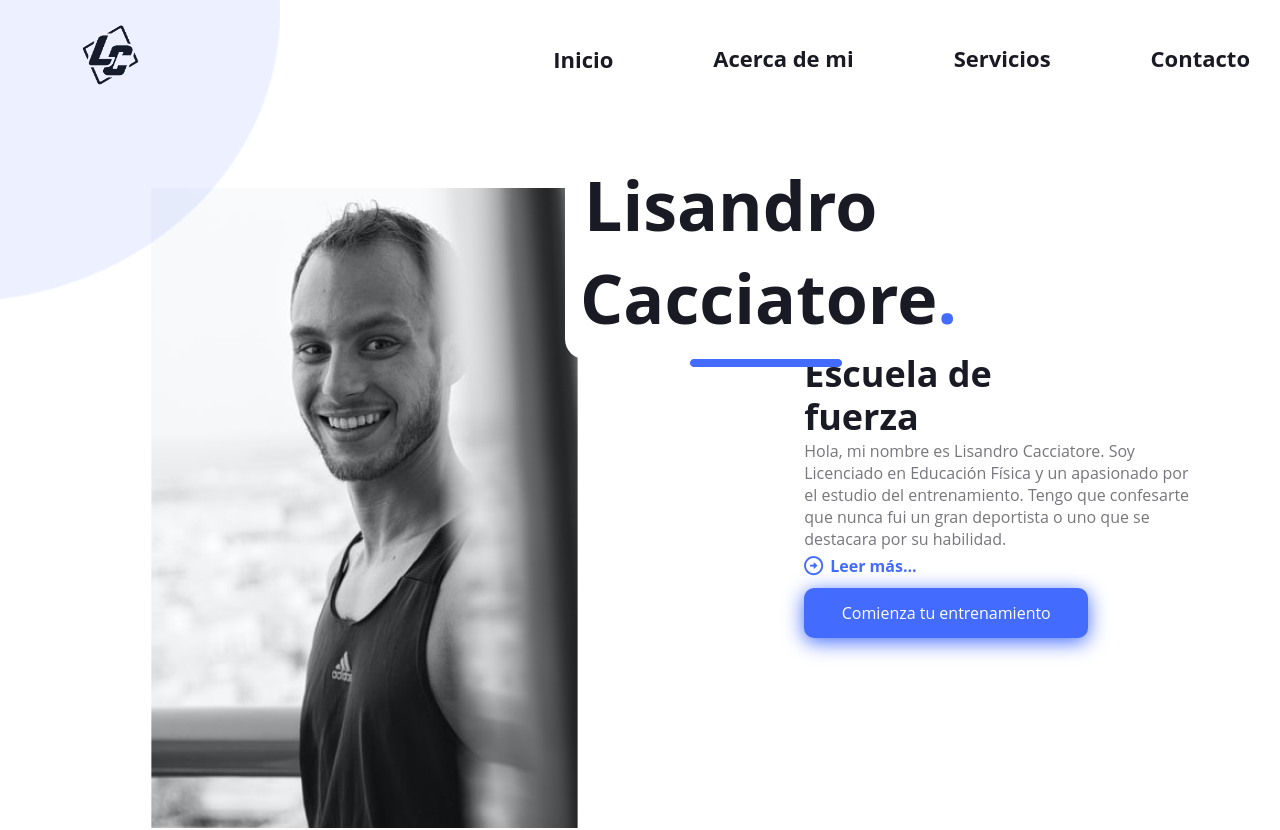
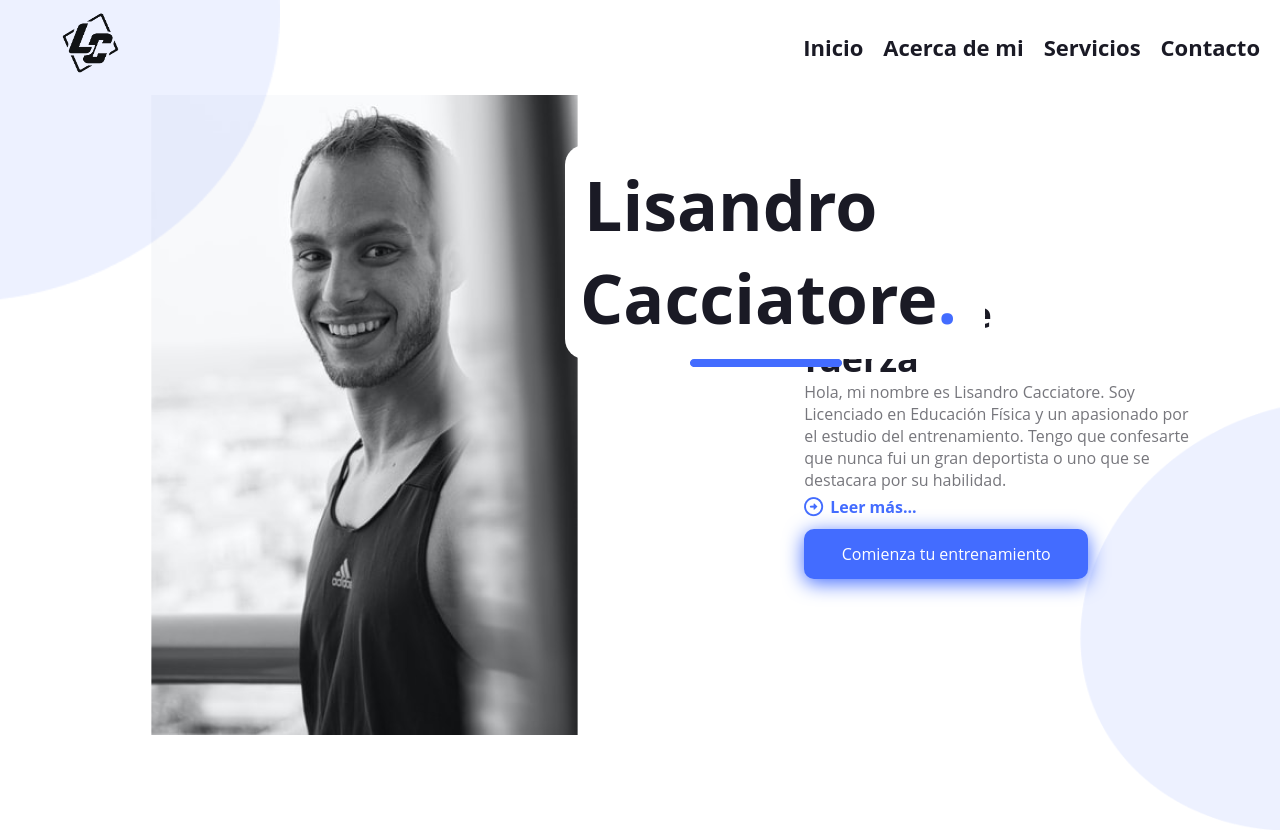
Before and after one commit to gaby7887/Proyecto-Lisandro, a React (Create React App) app: page / in a window 1280 px wide. Shown: the top 830 px of the page. Built offline with nearby package versions, Linux system fonts and the light colour scheme.

Commit message:
terminando estilos, navbar, responsive

```diff
--- a/src/Componentes/Navbar/Burguer.js
+++ b/src/Componentes/Navbar/Burguer.js
@@ -6,7 +6,7 @@ const StyledBurger = styled.div`
     width: 2rem;
     height: 2rem;
     position: fixed;
-    top: 15px;
+    top: 25px;
     right: 20px;
     z-index: 20;
     display: none;
@@ -15,6 +15,7 @@ const StyledBurger = styled.div`
         justify-content: space-around;
         flex-flow: column nowrap;
     }
+
     div {
         width: 2rem;
         height: 0.25rem;
--- a/src/Componentes/Navbar/Navbar.css
+++ b/src/Componentes/Navbar/Navbar.css
@@ -21,6 +21,7 @@
 .ULlist {
     display: flex;
     align-items: center;
+    gap: 20px;
     background: white;
 }
 
@@ -55,19 +56,6 @@
     height: 25px;
     text-decoration: none;
     color: #1A1A25
-}
-
-.kgBKsi{
-    right: 60px !important;
-}
-.cLsCLe{
-    right: 60px !important;
-}
-.hyqPQT{
-    padding: 0px !important;
-}
-.gIxFBY{
-    z-index: 3;
 }
 
 .acercaDeMiNavbar {
@@ -105,3 +93,73 @@
     text-decoration: none;
     color: #1A1A25
 }
+
+.kgBKsi{
+    right: 60px !important;
+}
+.cLsCLe{
+    right: 60px !important;
+}
+.hyqPQT{
+    padding: 0px !important;
+}
+.gIxFBY{
+    z-index: 3;
+}
+
+@media (max-width: 412px){
+    .logoLisandro {
+        width: 140px;
+        height: 70px;
+    }
+    .inicioNavbar{
+        width: 78px;
+        height: 25px;
+        font-size: 16px;
+        font-weight: 700;
+        line-height: 19px;
+    }
+    .acercaDeMiNavbar{
+        width: 78px;
+        height: 25px;
+        font-size: 16px;
+        font-weight: 700;
+        line-height: 19px;
+        padding: 0;
+    }
+    .serviciosNavbar{
+        width: 78px;
+        height: 25px;
+        font-size: 16px;
+        font-weight: 700;
+        line-height: 19px;
+    }
+    .contactoNavbar{
+        width: 78px;
+        height: 25px;
+        font-size: 16px;
+        font-weight: 700;
+        line-height: 19px;
+    }
+    .inicioNavbar span{
+        color: #436CFF;
+        font-size: 20px;
+        margin-right: 2px;
+    }
+    .acercaDeMiNavbar span{
+        color: #436CFF;
+        font-size: 20px;
+        margin-right: 2px;
+        padding: 0;
+    }
+    .serviciosNavbar span{
+        color: #436CFF;
+        font-size: 20px;
+        margin-right: 2px;
+    }
+    .contactoNavbar span{
+        color: #436CFF;
+        font-size: 20px;
+        margin-right: 2px;
+    }
+}
--- a/src/Componentes/Navbar/Navbar.js
+++ b/src/Componentes/Navbar/Navbar.js
@@ -8,15 +8,13 @@ import logo from '../../Imagenes/logo.png';
 
 const Nav = styled.nav`
     width: 100%;
-    height: 55px
-    border-bottom: 2px solid #f1f1f1;
-    padding: 0 20px;
+    height: 95px;
     display: flex;
     justify-content: space-between;
+    align-items: center;
     .logo {
-    padding: 15px 0;
-    z-index: 25,
-
+        /* padding: 15px 0; */
+        z-index: 25;
     }
 `
 
--- a/src/Componentes/Navbar/RightNav.js
+++ b/src/Componentes/Navbar/RightNav.js
@@ -9,35 +9,57 @@ const Ul = styled.ul`
   list-style: none;
   display: flex;
   flex-flow: row nowrap;
-  li {
-    padding: 21px 50px;
-
-
-  }
-
+  margin-right: 20px;
 
   @media (max-width: 412px) {
     flex-flow: column nowrap;
-
+    margin-right: 0;
     position: fixed;
+    z-index: 1;
     transform: ${({ open }) => open ? 'translateX(0)' : 'translateX(100%)'};
     top: 0;
-    right: 10px;
-    height: 100vh;
-    width: 300px;
-    padding-top: 3.5rem;
+    right: 1px;
     transition: transform 0.3s ease-in-out;
     li {
       color: #fff;
     }
     .ULlist{
+      width: 156px;
+      height: 300px;
+      padding: 0px 6px ;
       display: flex;
-      flex-direction:column
+      justify-content: center;
+      align-items: center;
+      flex-flow: column nowrap;
+      border-radius: 20px;
+      box-shadow: 0px 4px 8px rgba(0, 0, 0, 0.25);
+      gap: 20px;
+    }
+    li{
+      margin: 10px 0;
     }
     #iconosNav{
-    display: inline;
+      display: flex;
+      flex-direction: row;
+      justify-content: center;
       text-align: center;
-
+      gap: 10px;
+    }
+    .instagram{
+        width:25px;
+        height: 25px;
+      }
+      .gmail{
+        width:25px;
+        height: 25px;
+      }
+      .whatsapp{
+        width:25px;
+        height: 25px;
+      }
+      .m-b{
+        margin-top: 40px;
+        margin-bottom: 30px;
       }
     }
 `;
@@ -46,12 +68,41 @@ const Ul = styled.ul`
 const RightNav = ({ open }) => {
   return (
     <Ul open={open}>
+
+      {
+        open ?
+        (
+          <ul className='ULlist'>
+            <div className='m-b'>
+              <li className='navList'>
+                <a href='#inicio' className="inicioNavbar"><span>-</span>Inicio</a>
+              </li>
+              <li className='navList'>
+                <a href="#acercaDeMi" className="acercaDeMiNavbar"><span>-</span>Acerca de mi</a>
+                </li>
+              <li className='navList'>
+                <a href="#servicios" className="serviciosNavbar"><span>-</span>Servicios</a>
+              </li>
+              <li className='navList'>
+                <a href="#contacto" className="contactoNavbar"><span>-</span>Contacto</a>
+              </li>
+            </div>
+
+            <div className="contenedorIconos" id="iconosNav">
+                  <a className="numeroWhatsapp" href="https://instagram.com/escueladefuerza" target="_blank" rel="noopener noreferrer"><img className="instagram" src={instagram} alt="logo"/></a>
+                  <a className="numeroWhatsapp" href="https://wa.me/5493415040228"><img className="whatsapp" src={whatsapp} alt="logo"/></a>
+                  <a className="numeroWhatsapp" href="mailto:escueladefuerza@gmail.com" target="_blank" rel="noopener noreferrer"><img className="gmail" src={gmail} alt="logo"/></a>
+            </div>
+          </ul>
+        )
+        :
+        (
           <ul className='ULlist'>
               <li className='navList'>
                 <a href='#inicio' className="inicioNavbar">Inicio</a>
               </li>
               <li className='navList'>
-          <a href="#acercaDeMi"className="acercaDeMiNavbar">Acerca de mi</a>
+                <a href="#acercaDeMi" className="acercaDeMiNavbar">Acerca de mi</a>
                 </li>
               <li className='navList'>
                 <a href="#servicios" className="serviciosNavbar">Servicios</a>
@@ -59,12 +110,15 @@ const RightNav = ({ open }) => {
               <li className='navList'>
                 <a href="#contacto" className="contactoNavbar">Contacto</a>
               </li>
-      </ul>
             <div className="contenedorIconos" id="iconosNav">
               <a className="numeroWhatsapp" href="https://instagram.com/escueladefuerza" target="_blank" rel="noopener noreferrer"><img className="instagram" src={instagram} alt="logo"/></a>
+              <a className="numeroWhatsapp" href="https://wa.me/5493415040228"><img className="whatsapp" src={whatsapp} alt="logo"/></a>
               <a className="numeroWhatsapp" href="mailto:escueladefuerza@gmail.com" target="_blank" rel="noopener noreferrer"><img className="gmail" src={gmail} alt="logo"/></a>
-            <a className="numeroWhatsapp" href="https://wa.me/5493415040228"><img className="whatsapp" src={whatsapp} alt="logo"/></a>
             </div>
+          </ul>
+        )
+      }
+
     </Ul>
 
   )
--- a/src/Componentes/Views/AcercaDeMi/acercaDeMi.css
+++ b/src/Componentes/Views/AcercaDeMi/acercaDeMi.css
@@ -75,6 +75,23 @@
     line-height: 76.8px;
     /* margin: 40px 0 100px 0; */
 }
+.ellipse2 {
+    position: absolute;
+    z-index: 1;
+    width: 200px;
+    height: 431px;
+    right: 0;
+    top: 1550px;
+}
+.ellipse4 {
+    position: absolute;
+    z-index: 1;
+    width: 200px;
+    height: 431px;
+    left: 0;
+    top: 1550px;
+}
+
 @media (max-width: 412px){
     .acercaDeMi{
         margin: 150px 0 0 0;
@@ -124,4 +141,16 @@
         left: 62px;
         top: 2130px;
     }
+    .ellipse2 {
+        position: absolute;
+        z-index: 1;
+        width: 90px;
+        height: 231px;
+        right: 0;
+        top: 2190px;
+        margin-right: 1px;
+    }
+    .ellipse4 {
+        display: none;
+    }
 }
--- a/src/Componentes/Views/Contacto/Contacto.js
+++ b/src/Componentes/Views/Contacto/Contacto.js
@@ -4,6 +4,9 @@ import fotoContacto1 from '../../../Imagenes/fotoContacto1.png'
 import fotoContacto2 from '../../../Imagenes/fotoContacto2.png'
 import fotoContacto3 from '../../../Imagenes/fotoContacto3.png'
 import fotoContacto4 from '../../../Imagenes/fotoContacto4.jpg'
+import ellipse3 from '../../../Imagenes/Ellipse 1.png'
+import ellipse4 from '../../../Imagenes/Ellipse 4.png'
+
 
 const Contacto = () => {
     return (
@@ -40,6 +43,12 @@ const Contacto = () => {
                     />
                 </div>
             </div>
+            <div >
+                <img className="ellipse3" src={ellipse3} alt="logo"/>
+            </div>
+            <div >
+                <img className="ellipse5" src={ellipse4} alt="logo"/>
+            </div>
         </div>
     )
 }
--- a/src/Componentes/Views/Header/Header.js
+++ b/src/Componentes/Views/Header/Header.js
@@ -4,6 +4,7 @@ import vector from '../../../Imagenes/Vector.png';
 import fotoLisandro from '../../../Imagenes/fotoLisandro.png';
 import rectangulo from '../../../Imagenes/rectangulo.png';
 import ellipse from '../../../Imagenes/ellipse.png';
+import ellipse1 from '../../../Imagenes/Ellipse 1.png';
 
 const Inicio = () => {
     return (
@@ -50,6 +51,9 @@ const Inicio = () => {
                         <a className="numeroWhatsapp" href="https://wa.me/+5493415040228"><button className="comienzaTuEntrenamiento"><span className="textoBoton">Comienza tu entrenamiento</span></button></a>
                     </div>
                 </div>
+                <div >
+                    <img className="ellipse1" src={ellipse1} alt="logo"/>
+                </div>
             </div>
         </div>
 
--- a/src/Componentes/Views/Header/header.css
+++ b/src/Componentes/Views/Header/header.css
@@ -15,8 +15,6 @@
     width: 577px;
     height: 640px;
     border-radius: 40px;
-    margin-top: 70px;
-
 }
 
 .ellipse {
@@ -26,7 +24,14 @@
     height: 419px;
     left: -147px;
     top: -117px;
-
+}
+.ellipse1 {
+    position: absolute;
+    z-index: 1;
+    width: 200px;
+    height: 431px;
+    right: 0;
+    top: 400px;
 }
 
 .cajaTitleHome {
@@ -229,7 +234,6 @@
 
     }
 
-
     .cajaTitleHome {
         display: flex;
         flex-direction: column;
@@ -246,16 +250,16 @@
     }
     .titleHome{
         width: 224px;
-        height: 88px;
-        font-size: 42px;
-        line-height: 43.58px;
-        margin: 0;
+        height: 40px;
+        font-size: 34px;
+        line-height: 34.58px;
+        font-weight: 700;
     }
     .lineaHome {
         width: 21px;
         height: 0px;
         margin-top: 0px;
-        margin-left: 70px;
+        margin-left: 50px;
     }
     .rectangulo{
         width: 121px;
@@ -268,6 +272,7 @@
     .contenedorEscuelaDeFuerza{
         align-items: center;
         text-align: center;
+        margin-bottom: 80px;
     }
     .textoPresentacion{
         width: 217px;
@@ -276,12 +281,13 @@
         margin: auto;
     }
     .divFotoLisandro{
+        height: 475px;
         flex-direction: column-reverse;
     }
     .fotoLisandro{
         width: 303px;
         height: 294px;
-        margin: 0 0 20px 0;
+
     }
     .subTituloHome{
         width: 355px;
@@ -306,4 +312,13 @@
     .textoBoton{
         font-size: 14px;
     }
+    .ellipse1 {
+        position: absolute;
+        z-index: 1;
+        width: 100px;
+        height: 231px;
+        right: 0;
+        top: 650px;
+        margin-right: 2px;
+    }
 }
```
Also changed, not shown: src/Componentes/Views/AcercaDeMi/AcercaDeMi.js (+8 -0 lines), src/Componentes/Views/Contacto/contacto.css (+36 -3 lines), src/Imagenes/Ellipse 1.png (added), src/Imagenes/Ellipse 4.png (added). Lines whose indentation alone changed are shown as unchanged.
